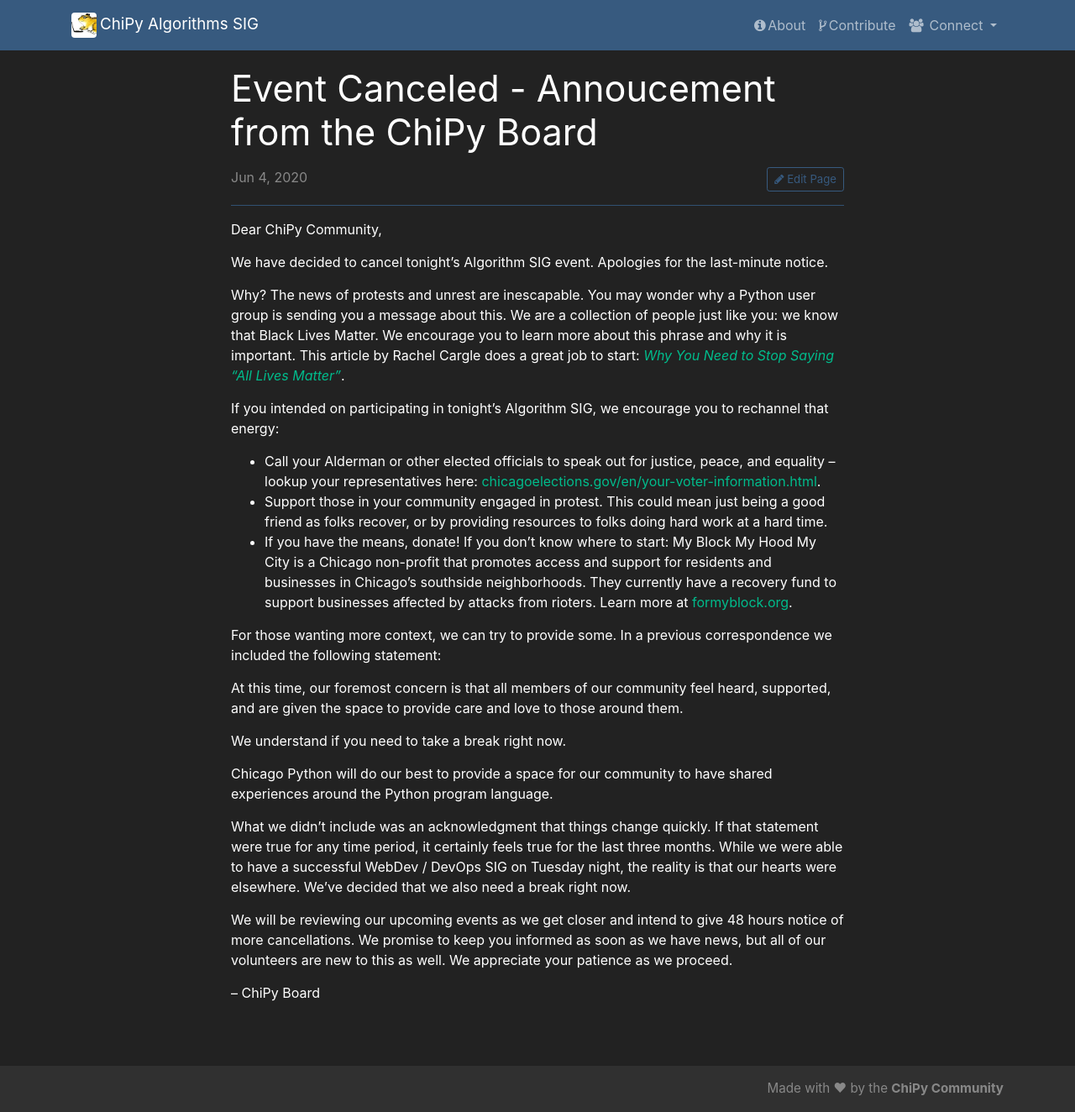
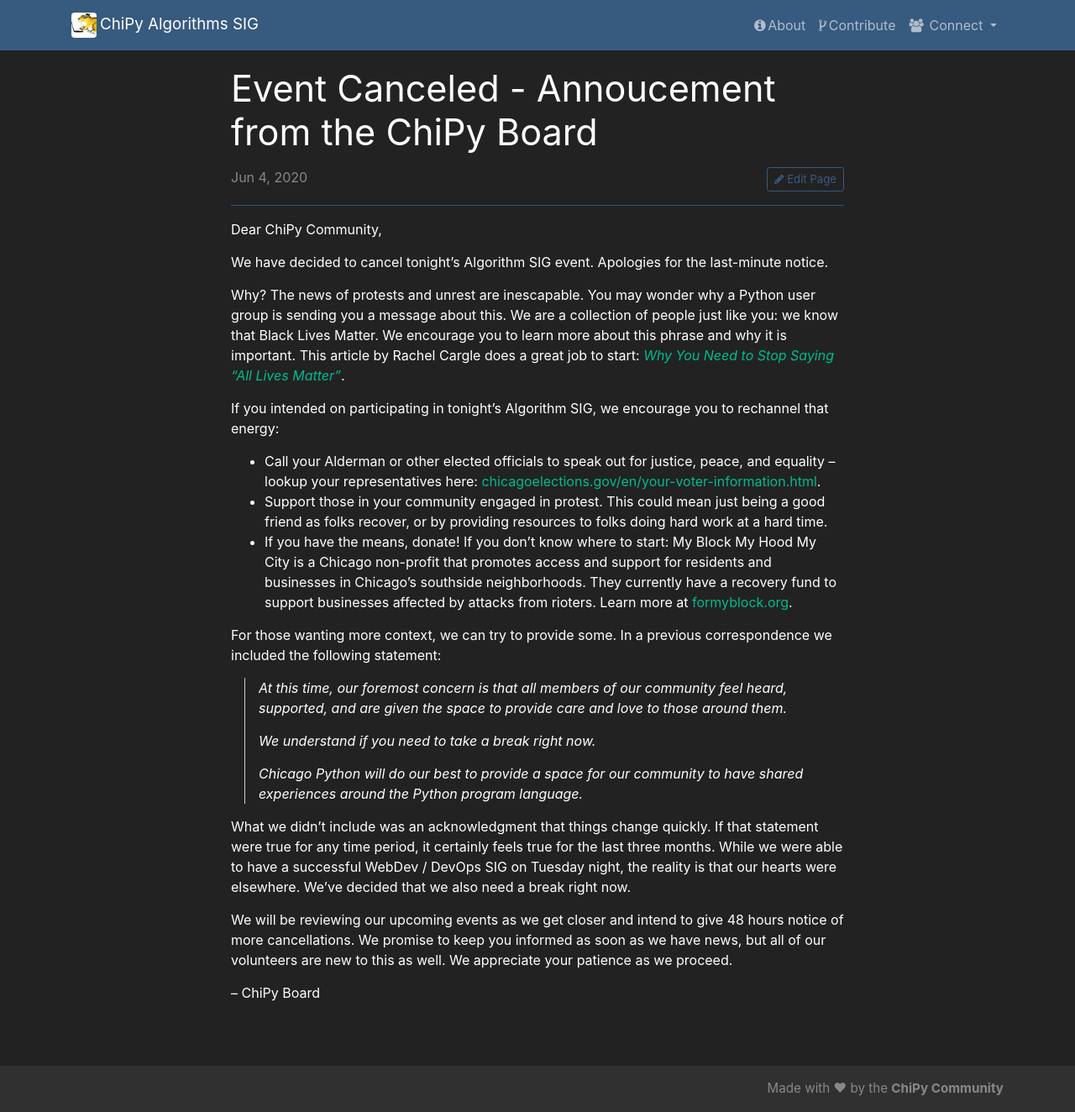
Before and after one commit to chicagopython/algosig, a Jekyll site: the page built from _posts/2020-06-04-blm-announcement.md, in a window 1280 px wide and 1324 px high. Shown: the whole window at 84% size. Built offline with Jekyll 4.4.1, drawn with Linux system fonts in a browser that asks for light colours; nearby versions of some CDN libraries; our own code applies the rules of GitHub Pages for plain Markdown files.

Commit message:
add block quote style

```diff
--- a/assets/style.css
+++ b/assets/style.css
@@ -69,6 +69,20 @@
 h3 { font-size: 1.9rem; }
 h4 { font-size: 1.4rem; }
 
+/* Block Quotes */
+blockquote {
+    /* font: 14px/22px normal helvetica, sans-serif; */
+    /* margin-top: 10px; */
+    /* margin-bottom: 10px; */
+    margin-left: 1rem;
+    padding-left: 1rem;
+    border-left: 0.15px solid #ccc;
+}
+
+blockquote p {
+    font-style: italic;
+}
+
 /** Site footer */
 footer {
     font-size: 0.95rem;
```
